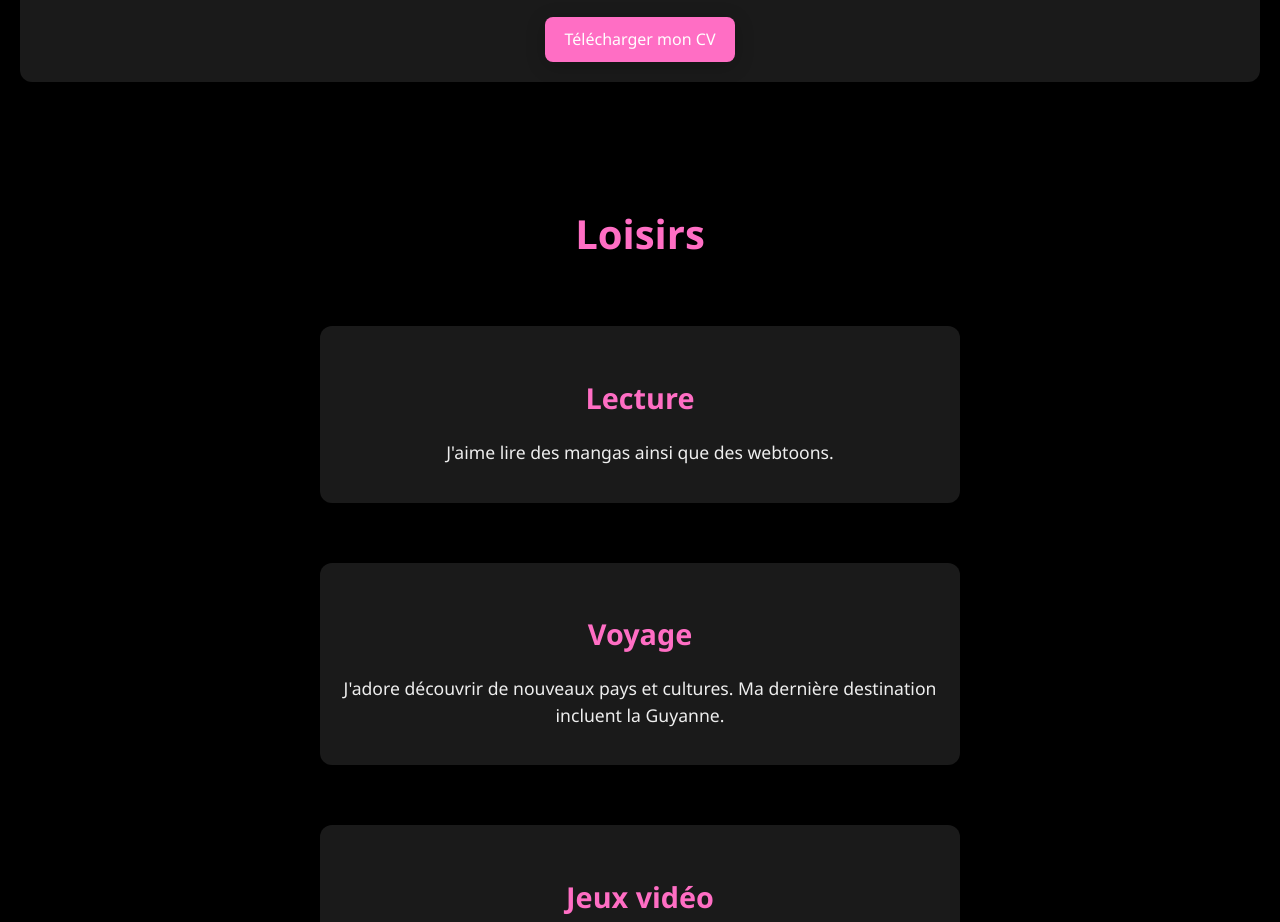
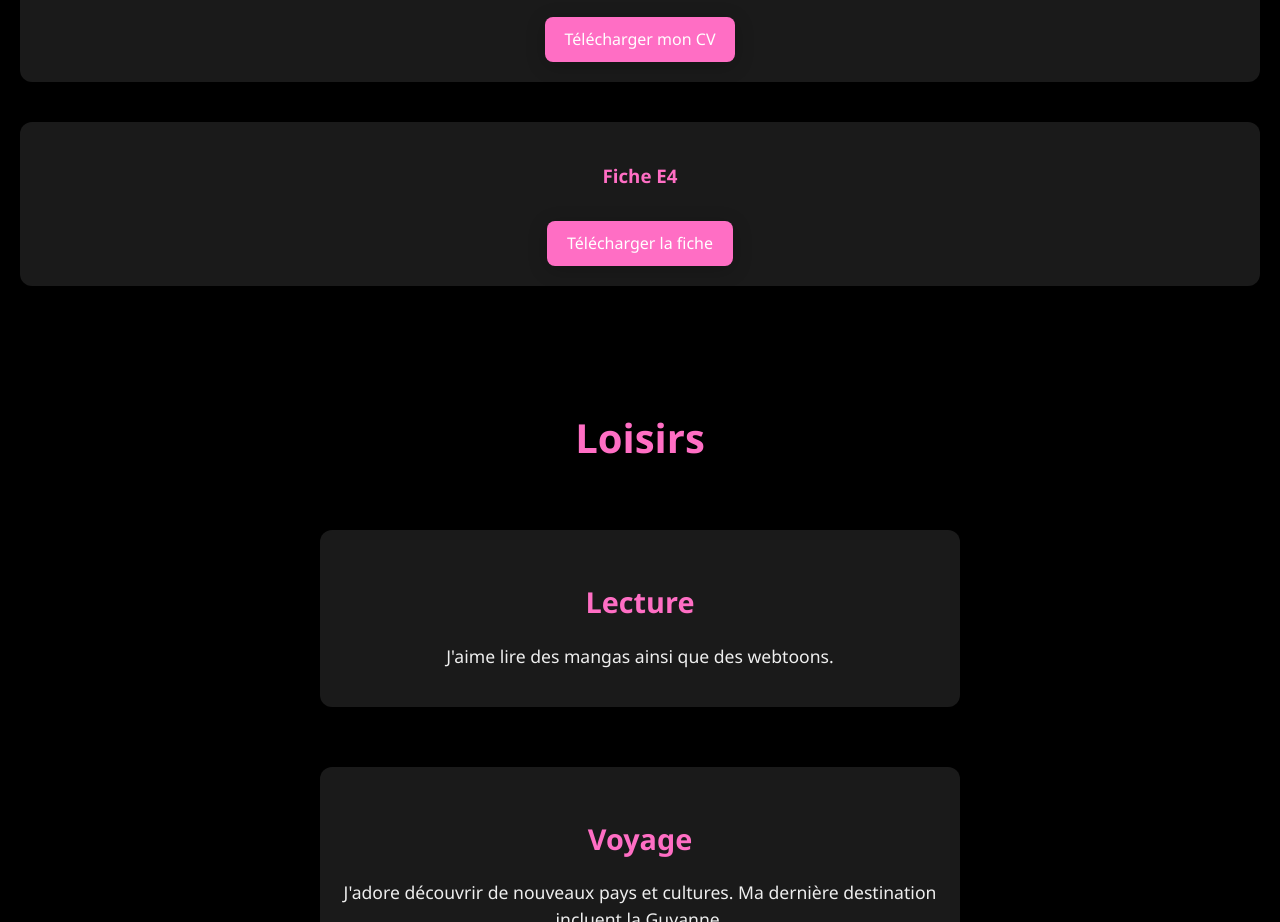
Before and after one commit to Oriont12/portfolio-mateo, a plain HTML site: page portofolio.html in a window 1280 px wide. Shown: the part 880-1802 px from the top of the page. Drawn offline with Linux system fonts and the light colour scheme.

Commit message:
retire le tableau

```diff
--- a/portofolio.html
+++ b/portofolio.html
@@ -34,6 +34,10 @@
         <div class="cv-container">
             <h3>Mon CV</h3>
             <a href="CV PDF.pdf" download class="download-button">Télécharger mon CV</a>
+        </div>
+        <div class="E4-container">
+            <h3>Fiche E4</h3>
+            <a href="Evaluation E4.pdf" download class="download-button">Télécharger la fiche</a>
         </div>
     </section>
 
--- a/style.css
+++ b/style.css
@@ -461,33 +461,44 @@ footer p {
     transform: translateY(-2px);
 }
 
-.competence-table {
-    width: 100%;
-    border-collapse: collapse;
-    margin: 20px 0;
+.E4-container {
+    margin-top: 40px;
+    background: var(--box-background);
+    padding: 20px;
+    border-radius: 12px;
     box-shadow: var(--box-shadow);
-    background: var(--box-background);
-    border-radius: 12px;
-    overflow: hidden;
+    text-align: center;
+    transition: transform 0.3s, box-shadow 0.3s;
 }
 
-.competence-table th, .competence-table td {
-    padding: 12px 15px;
-    text-align: center;
-    color: var(--text-color);
-    border-bottom: 1px solid rgba(255, 255, 255, 0.1);
+.E4-container h3 {
+    color: var(--primary-color);
+    margin-bottom: 20px;
 }
 
-.competence-table th {
-    background-color: var(--primary-color);
-    color: #fff;
-    font-weight: bold;
+.E4-container:hover {
+    transform: translateY(-10px);
+    box-shadow: 0 8px 40px rgba(0, 0, 0, 0.3);
 }
 
-.competence-table tr:hover {
-    background-color: rgba(255, 255, 255, 0.05);
+.E4-container .download-button {
+    display: inline-block;
+    margin-top: 10px;
+    padding: 10px 20px;
+    font-size: 1em;
+    color: #fff;
+    background-color: var(--primary-color);
+    text-decoration: none;
+    border-radius: 8px;
+    box-shadow: var(--box-shadow);
+    transition: background-color 0.3s, transform 0.3s;
 }
 
-.competence-table tbody tr:last-child td {
-    border-bottom: none;
+.E4-container .download-button:hover {
+    background-color: var(--hover-color);
+    transform: translateY(-2px);
 }
+
+.E4-container .download-button:active {
+    transform: translateY(0);
+}
```
